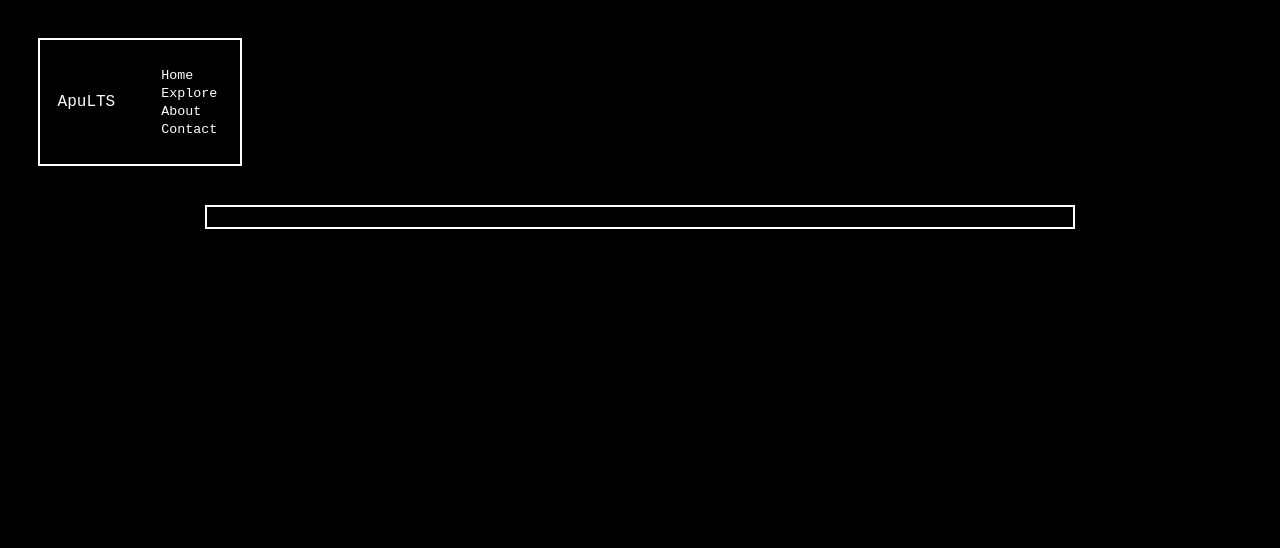
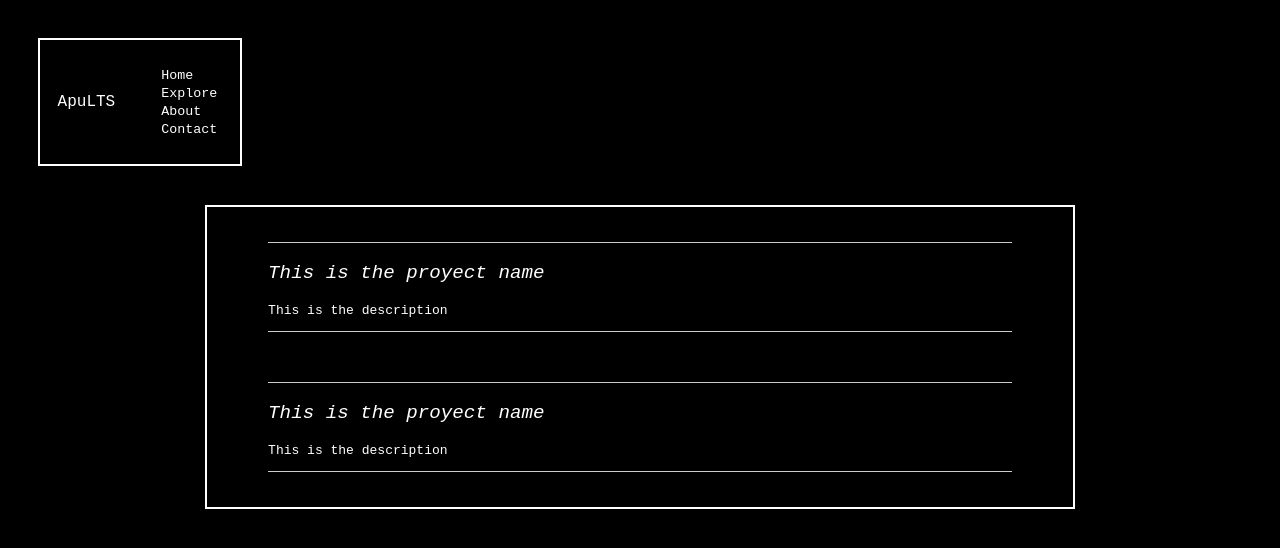
Before and after one commit to Eutanasi0/ApuLTS, a React (Vite) app: page /explore in a window 1280 px wide. Shown: the top 548 px of the page. Built offline with nearby package versions, Linux system fonts and the light colour scheme.

Commit message:
add Box component with styling and integrate into Explore page

```diff
--- /dev/null
+++ b/src/components/box/Box.css
@@ -0,0 +1,15 @@
+.boxcontainer{
+    width: 90%;
+    border: 1px solid #ccc;
+    border-left: none;
+    border-right: none;
+    margin: 3% 0;
+}
+.proyectName{
+    font-style: oblique;
+    font-size: larger;
+}
+
+.proyectDesc{
+    font-size: small;
+}
--- /dev/null
+++ b/src/components/box/Box.jsx
@@ -0,0 +1,15 @@
+import './Box.css'
+
+
+
+export const Box = ({proyectName, description }) => {
+
+  return (
+    <div className='boxcontainer'>
+        <p className='proyectName'>{proyectName}</p>
+          <p className='proyectDesc'>{description}</p>
+    </div>
+  )
+}
+
+export default Box
--- a/src/pages/Explore.jsx
+++ b/src/pages/Explore.jsx
@@ -1,6 +1,23 @@
+import Box from '../components/box/Box';
+
 const Explore = () => {
   return <div className="allpagec">
-
+    <Box
+      proyectName={
+      "This is the proyect name"
+      }
+      description={
+      "This is the description"
+      }
+    />
+    <Box
+      proyectName={
+      "This is the proyect name"
+      }
+      description={
+      "This is the description"
+      }
+    />
   </div>
 };
 
```
